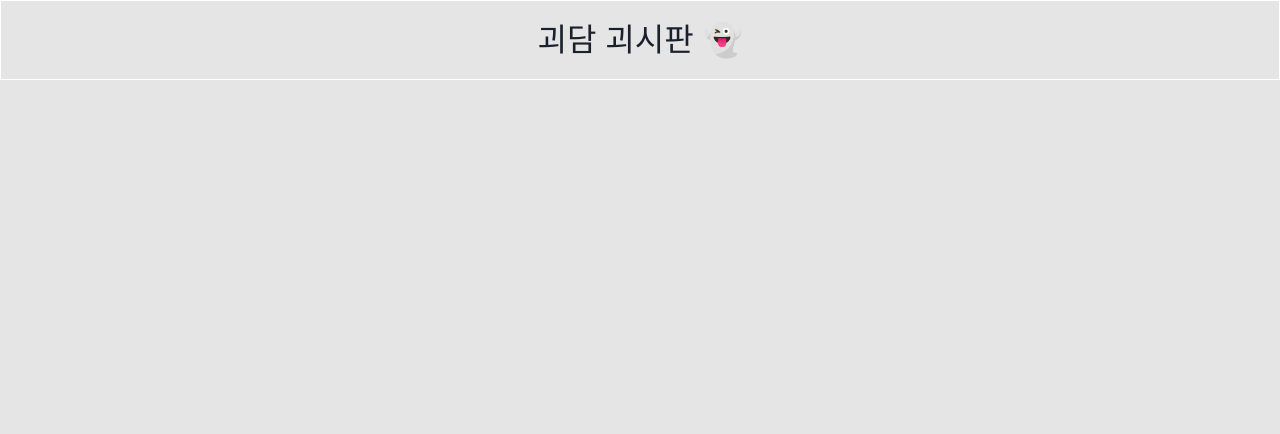
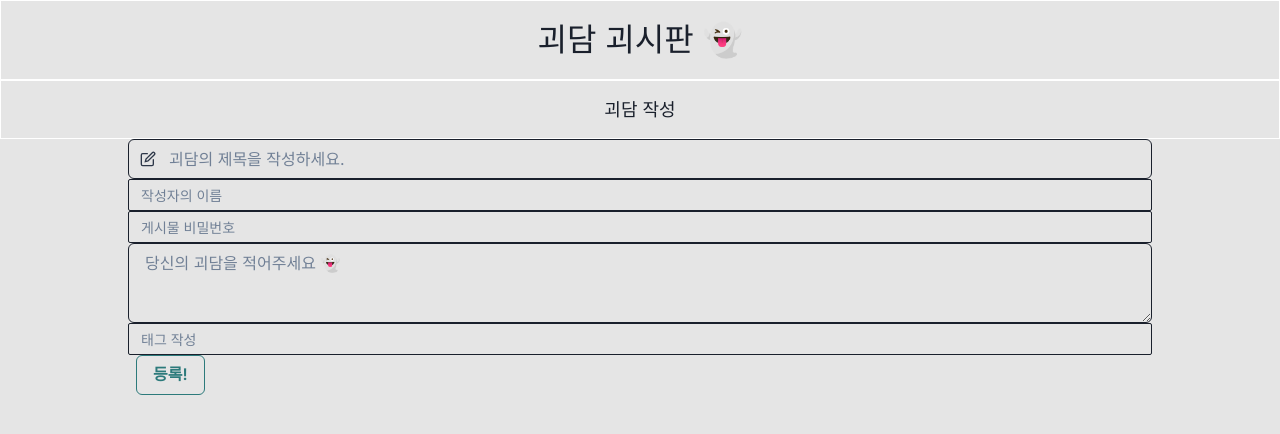
Before and after one commit to citron03/Ghost_Story_Board, a Next.js app in the folder client/: page / in a window 1280 px wide. Shown: the top 434 px of the page. Built offline with nearby package versions, Linux system fonts and the light colour scheme.

Commit message:
게시물 작성 컴포넌트 및 서버와의 통신 확인

```diff
--- a/client/app/layout.tsx
+++ b/client/app/layout.tsx
@@ -1,3 +1,4 @@
+"use client";
 import "./globals.css";
 import { Inter } from "next/font/google";
 import { ChakraProvider } from "@chakra-ui/react";
--- a/client/app/page.module.css
+++ b/client/app/page.module.css
@@ -9,3 +9,10 @@
   padding: 15px 0;
   border: 1px solid white;
 }
+
+.subTitle {
+  text-align: center;
+  font-size: large;
+  padding: 15px 0;
+  border: 1px solid white;
+}
--- a/client/app/page.tsx
+++ b/client/app/page.tsx
@@ -1,3 +1,4 @@
+import PostForm from "@/components/PostForm";
 import styles from "./page.module.css";
 
 export default function Home() {
@@ -6,6 +7,10 @@ export default function Home() {
       <div>
         <h1 className={styles.title}>괴담 괴시판 👻</h1>
       </div>
+      <div>
+        <h2 className={styles.subTitle}>괴담 작성</h2>
+        <PostForm />
+      </div>
     </main>
   );
 }
--- /dev/null
+++ b/client/components/PostForm.module.css
@@ -0,0 +1,10 @@
+.container {
+  display: flex;
+  flex-direction: column;
+  margin: 0 auto;
+  max-width: 80vw;
+}
+
+.buttonGroup {
+  margin-left: 8px;
+}
--- a/client/components/PostForm.tsx
+++ b/client/components/PostForm.tsx
@@ -1,3 +1,160 @@
+"use client";
+import { useCallback, useReducer } from "react";
+import {
+  Box,
+  Button,
+  ButtonGroup,
+  Input,
+  InputGroup,
+  InputLeftElement,
+  Textarea,
+} from "@chakra-ui/react";
+import { EditIcon } from "@chakra-ui/icons";
+import styles from "./PostForm.module.css";
+import axios from "../utils/api";
+
+interface Post {
+  title: string;
+  content: string;
+  writer: string;
+  password: string;
+  tags?: string[];
+}
+
+type ReducerType =
+  | "CHANGE_TITLE"
+  | "CHANGE_CONTENT"
+  | "CHANGE_WRITER"
+  | "CHANGE_PASSWORD"
+  | "CHANGE_TAGS";
+
+interface Action {
+  type: ReducerType;
+  payload: string | string[];
+}
+
+const initialState: Post = {
+  title: "",
+  content: "",
+  writer: "",
+  password: "",
+  tags: [],
+};
+
+const reducer = (state: Post, action: Action): Post => {
+  // TODO: 추가적인 유효성 검사 (yup)
+  switch (action.type) {
+    case "CHANGE_TITLE": {
+      if (typeof action.payload === "string") {
+        return { ...state, title: action.payload };
+      } else {
+        return state;
+      }
+    }
+    case "CHANGE_CONTENT": {
+      if (typeof action.payload === "string") {
+        return { ...state, content: action.payload };
+      } else {
+        return state;
+      }
+    }
+    case "CHANGE_WRITER": {
+      if (typeof action.payload === "string") {
+        return { ...state, writer: action.payload };
+      } else {
+        return state;
+      }
+    }
+    case "CHANGE_PASSWORD": {
+      if (typeof action.payload === "string") {
+        return { ...state, password: action.payload };
+      } else {
+        return state;
+      }
+    }
+    case "CHANGE_TAGS": {
+      if (
+        Array.isArray(action.payload) &&
+        action.payload.every((tag) => typeof tag === "string")
+      ) {
+        return { ...state, tags: action.payload };
+      } else {
+        return state;
+      }
+    }
+    default: {
+      return state;
+    }
+  }
+};
+
 export default function PostForm() {
-  return <div></div>;
+  const [state, dispatch] = useReducer(reducer, initialState);
+  const onClickPost = useCallback(async () => {
+    try {
+      const res = await axios.post("/board/post", state);
+      window.alert("게시물이 등록되었습니다!");
+      console.log("res", res);
+    } catch (error) {
+      window.alert("에러 발생!");
+      console.error(error);
+    }
+  }, [state]);
+  return (
+    <Box className={styles.container}>
+      <InputGroup>
+        <InputLeftElement pointerEvents="none">
+          <EditIcon color="gray.700" />
+        </InputLeftElement>
+        <Input
+          placeholder="괴담의 제목을 작성하세요."
+          size="md"
+          value={state.title}
+          onChange={(event) =>
+            dispatch({ type: "CHANGE_TITLE", payload: event.target.value })
+          }
+        />
+      </InputGroup>
+      <Input
+        placeholder="작성자의 이름"
+        size="sm"
+        value={state.writer}
+        onChange={(event) =>
+          dispatch({ type: "CHANGE_WRITER", payload: event.target.value })
+        }
+      />
+      <Input
+        placeholder="게시물 비밀번호"
+        size="sm"
+        value={state.password}
+        onChange={(event) =>
+          dispatch({ type: "CHANGE_PASSWORD", payload: event.target.value })
+        }
+      />
+      <Textarea
+        value={state.content}
+        onChange={(event) =>
+          dispatch({ type: "CHANGE_CONTENT", payload: event.target.value })
+        }
+        placeholder="당신의 괴담을 적어주세요 👻"
+        size="md"
+      />
+      <Input
+        placeholder="태그 작성"
+        size="sm"
+        value={state.tags}
+        onChange={(event) =>
+          dispatch({
+            type: "CHANGE_TAGS",
+            payload: event.target.value.split(" "),
+          })
+        }
+      />
+      <ButtonGroup className={styles.buttonGroup}>
+        <Button colorScheme="teal" variant="outline" onClick={onClickPost}>
+          등록!
+        </Button>
+      </ButtonGroup>
+    </Box>
+  );
 }
--- a/client/package.json
+++ b/client/package.json
@@ -9,12 +9,14 @@
     "lint": "next lint"
   },
   "dependencies": {
+    "@chakra-ui/icons": "^2.0.19",
     "@chakra-ui/react": "^2.7.1",
     "@emotion/react": "^11.11.1",
     "@emotion/styled": "^11.11.0",
     "@types/node": "20.3.1",
     "@types/react": "18.2.12",
     "@types/react-dom": "18.2.5",
+    "axios": "^1.4.0",
     "eslint": "8.42.0",
     "eslint-config-next": "13.4.6",
     "framer-motion": "^10.12.18",
--- /dev/null
+++ b/client/utils/api.ts
@@ -0,0 +1,6 @@
+import axios from "axios";
+
+const api = axios.create();
+api.defaults.baseURL = "http://localhost:8080";
+
+export default api;
```
Also changed, not shown: 1 other file (tests, documents, lock files or other folders).
